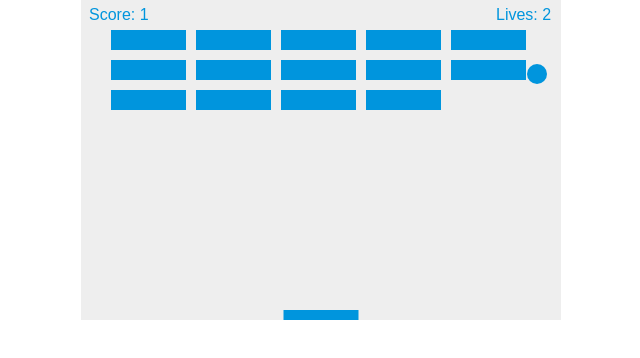
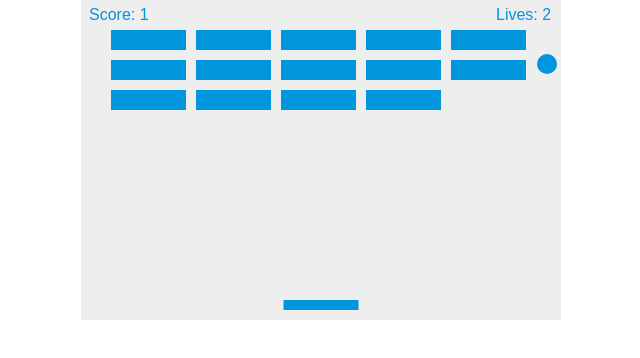
Before and after one commit to nolngo/Breaker-Game, a plain HTML site: page index.html in a window 1280 px wide. Shown: the whole page, without its empty margins (319-959 px from the left). Drawn offline with Linux system fonts and the light colour scheme.

Commit message:
added padding between bottom canvas and paddle

```diff
--- a/index.html
+++ b/index.html
@@ -24,6 +24,7 @@
     var ballRadius = 10;
 
     var blue = "#0095DD"
+    var font = "16px Arial"
 
     var paddleHeight = 10;
     var paddleWidth = 75;
@@ -98,13 +99,13 @@
     }
 
     function drawScore() {
-        ctx.font = "16px Arial";
+        ctx.font = font;
         ctx.fillStyle = blue;
         ctx.fillText("Score: " +score, 8, 20)
     }
 
     function drawLives() {
-        ctx.font = "16px Arial";
+        ctx.font = font;
         ctx.fillStyle = blue;
         ctx.fillText("Lives: "+lives, canvas.width-65, 20)
     }
@@ -119,7 +120,7 @@
 
     function drawPaddle() {
         ctx.beginPath();
-        ctx.rect(paddleX, canvas.height-paddleHeight, paddleWidth, paddleHeight);
+        ctx.rect(paddleX, canvas.height-paddleHeight-10, paddleWidth, paddleHeight);
         ctx.fillStyle = blue;
         ctx.fill();
         ctx.closePath();
@@ -154,7 +155,7 @@
 
         if(y + dy < ballRadius) {
             dy = -dy;
-        } else if(y + dy > canvas.height-ballRadius) {
+        } else if(y + dy > canvas.height-ballRadius-10) {
             if(x > paddleX && x < paddleX + paddleWidth) {
                 dy = -dy;
             }
```
